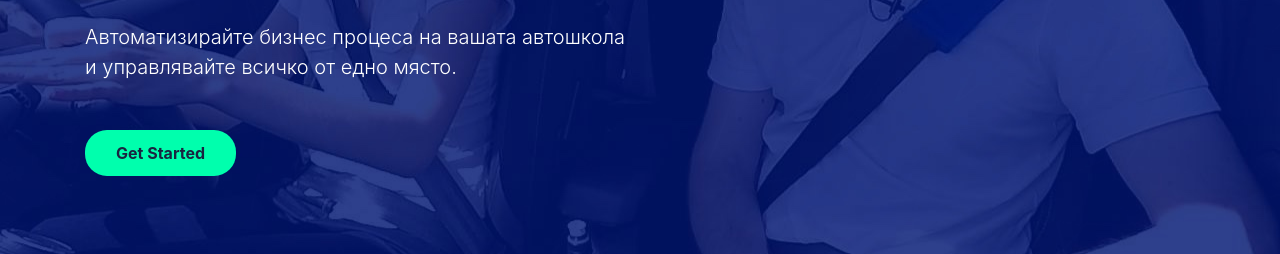
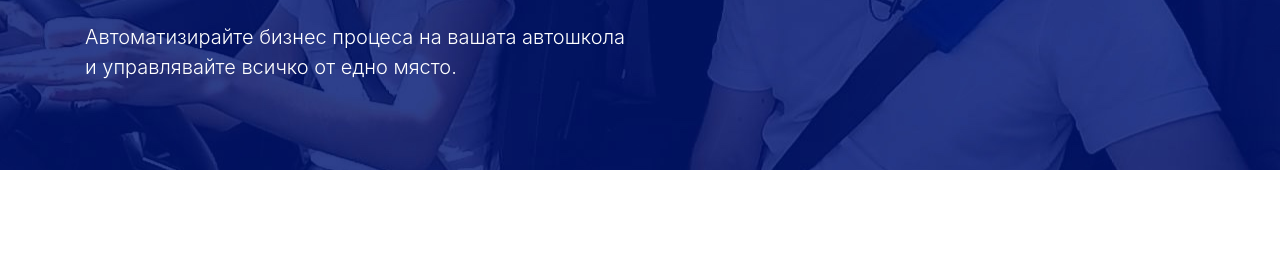
Before and after one commit to PropilotApp/LandingPage, a plain HTML site: page index.html in a window 1280 px wide. Shown: the part 339-593 px from the top of the page. Drawn offline with Linux system fonts and the light colour scheme.

Commit message:
remove get-started

```diff
--- a/index.html
+++ b/index.html
@@ -39,7 +39,7 @@
                 Автоматизирайте бизнес процеса на вашата автошкола <br>
                 и управлявайте всичко от едно място.
             </p>
-            <a href="#" data-aos="fade" data-aos-easing="linear" data-aos-duration="1000" data-aos-once="true" class="btn my-4 font-weight-bold atlas-cta cta-green">Get Started</a>
+            <!-- <a href="#" data-aos="fade" data-aos-easing="linear" data-aos-duration="1000" data-aos-once="true" class="btn my-4 font-weight-bold atlas-cta cta-green">Get Started</a> -->
         </div>
     </div>
     <!-- three-blcok -->
```
